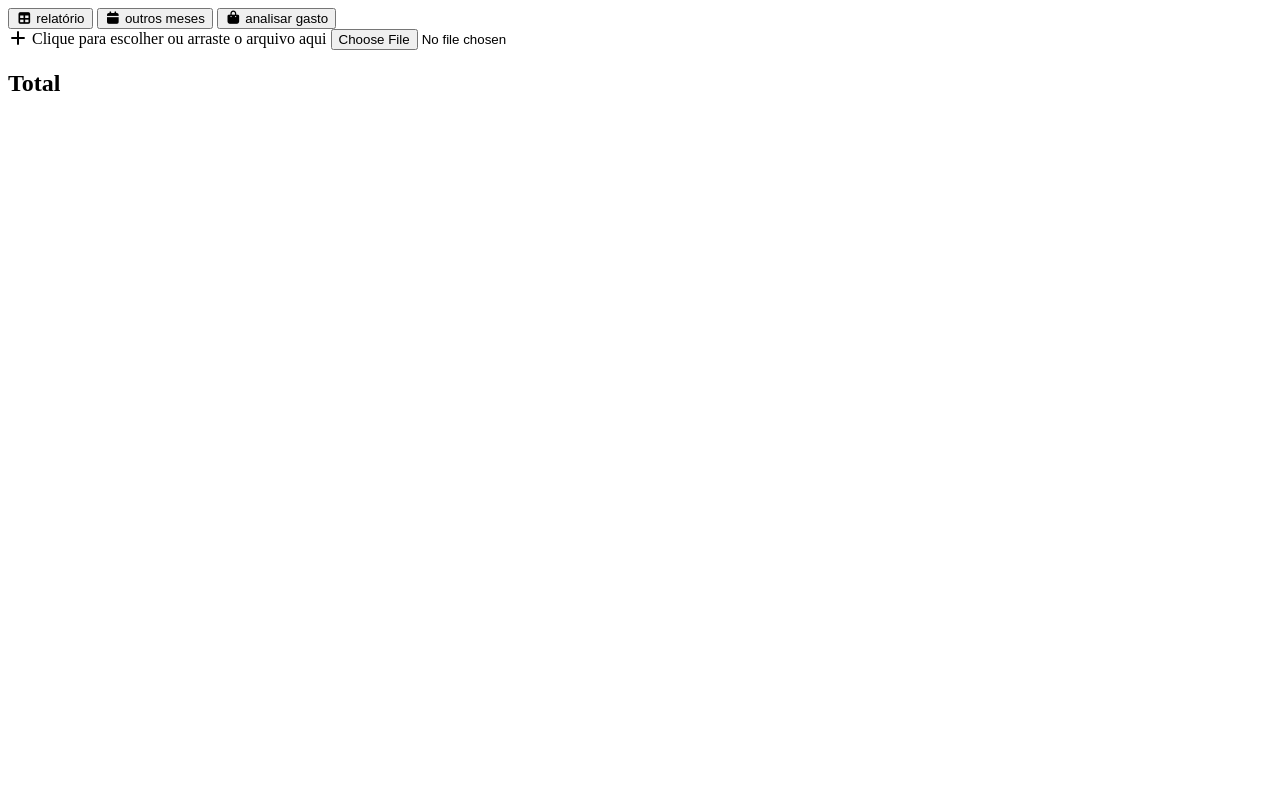
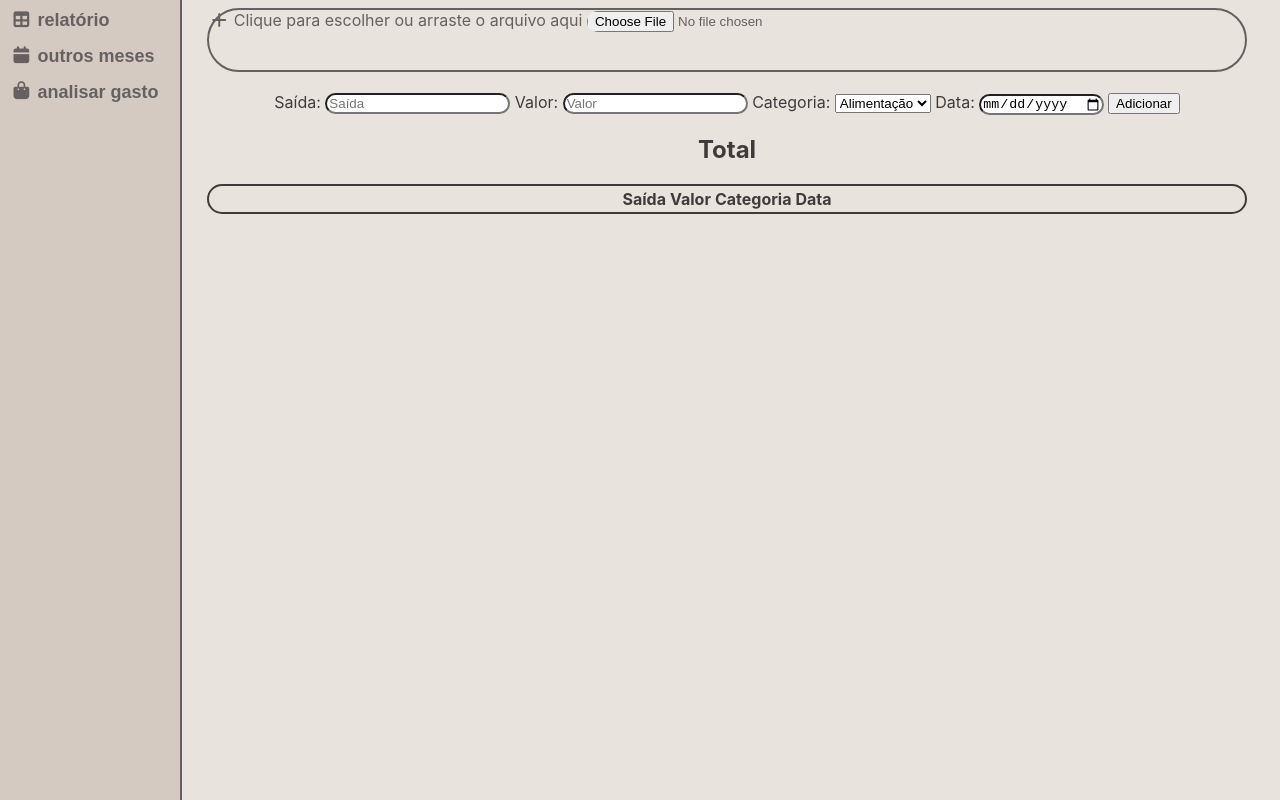
Before and after one commit to isadorara/planner-financeiro, a plain HTML site: page index.html in a window 1280 px wide. Drawn offline with Linux system fonts and the light colour scheme.

Commit message:
Add table and input options

```diff
--- a/index.html
+++ b/index.html
@@ -1,6 +1,6 @@
 <html>
     <head>
-        <!--<link rel="stylesheet" href="style.css">-->
+        <link rel="stylesheet" href="style.css">
 
         <link rel="stylesheet" href="https://cdnjs.cloudflare.com/ajax/libs/font-awesome/7.3.0/css/all.min.css" integrity="sha512-ApSLB1Pd3/bZN8fWB/RG9YhN/7bd9Hkf3AGaE2mPfebjrxagjuBtx2GcgdqIlJkUzwylBo61r9Xa9NmgBI0swA==" crossorigin="anonymous" referrerpolicy="no-referrer" />
     </head>
@@ -26,15 +26,56 @@
 
         <!--Pagina principal-->
         <div class="main">
+            <!--Área de upload de csv-->
             <div class="area_upload">
                 <i class="fa-solid fa-plus"></i>
                 <a>Clique para escolher ou arraste o arquivo aqui</a>
                 <!--Upload de arquivo-->
                 <input type="file" id="fileInput" accept=".csv,text/csv">
             </div>
+            <!--Área de input do usuário-->
+            <div class="area_input">
+                <label for="input_saida">Saída:</label>
+                <input type="text" id="input_saida" placeholder="Saída">
+
+                <label for="input_valor">Valor:</label>
+                <input type="number" id="input_valor" placeholder="Valor">
+
+                <label for="input_categoria">Categoria:</label>
+                <select id="input_categoria">
+                    <option value="Alimentação">Alimentação</option>
+                    <option value="Transporte">Transporte</option>
+                    <option value="Saúde">Saúde</option>
+                    <option value="Lazer">Lazer</option>
+                    <option value="Moradia">Moradia</option>
+                    <option value="Assinatura">Assinatura</option>
+                    <option value="Outros">Outros</option>
+                </select>
+
+                <label for="input_data">Data:</label>
+                <input type="date" id="input_data" placeholder="Data">
+
+                <button type="submit" onclick="cadastrarSaida()">Adicionar</button>
+            </div>
             <div class="total">
                 <h2 id="total">Total</h2>
                 <h3 id="val_total" class="val_total"></h3>
+            </div>
+            <!--Área de tabela-->
+            <div class="area_table">
+                <table id="tabela" class="tabela">
+                    <thead>
+                        <tr>
+                            <th>Saída</th>
+                            <th>Valor</th>
+                            <th>Categoria</th>
+                            <th>Data</th>
+                        </tr>
+                    </thead>
+                    <tbody id="tableBody">
+                        <!--Conteudo da tabela-->
+                    </tbody>
+                </table>
             </div>
         </div>
     </body>
--- a/main.js
+++ b/main.js
@@ -1,2 +1,22 @@
-let transacao = []
-let categorias = ["Alimentação", "Transporte", "Saúde", "Lazer", "Moradia", "Assinatura", "Outros"]
+const tabela = document.getElementById('tableBody')
+
+function cadastrarSaida() {
+    const saida = document.getElementById('input_saida');
+    const valor = document.getElementById('input_valor');
+    const categoria = document.getElementById('input_categoria');
+    const data = document.getElementById('input_data');
+
+    const novaLinha = `
+        <tr>
+            <td>${saida.value}</td>
+            <td>R$${valor.value}</td>
+            <td>${categoria.value}</td>
+            <td>${data.value}</td>
+        </tr>
+    `;
+
+
+    console.log('Saída cadastrada!');
+
+    tabela.insertAdjacentHTML('beforeend', novaLinha);
+}
--- a/style.css
+++ b/style.css
@@ -51,6 +51,26 @@ body {
     vertical-align: middle;
 }
 
-.area_upload a {
-    font-size: larger;
+.area_input {
+    margin-top: 20px;
+    display: flexbox;
 }
+
+input {
+    border-radius: 30px;
+}
+
+.area_table {
+    width: 95%;
+    border: 2px solid;
+    border-color: #403B3B;
+    border-radius: 22px;
+}
+
+.tabela {
+    display: flexbox;
+    margin: auto;
+    font-family: 'Inter';
+    font: 32px;
+    padding: auto 300px;
+}
```
